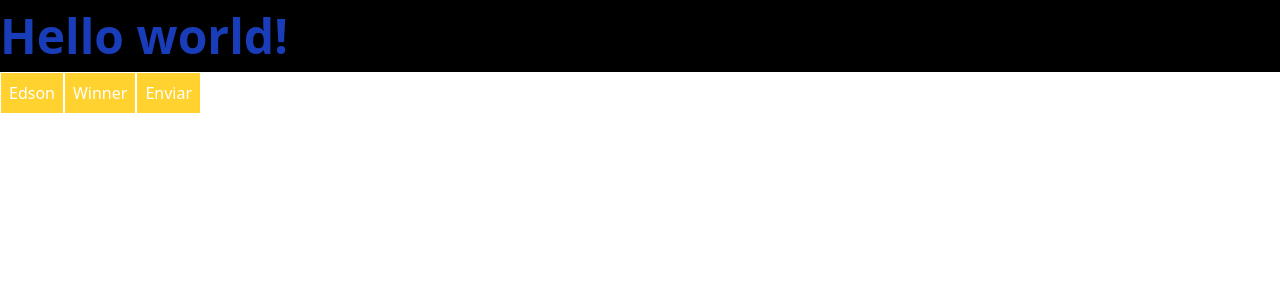
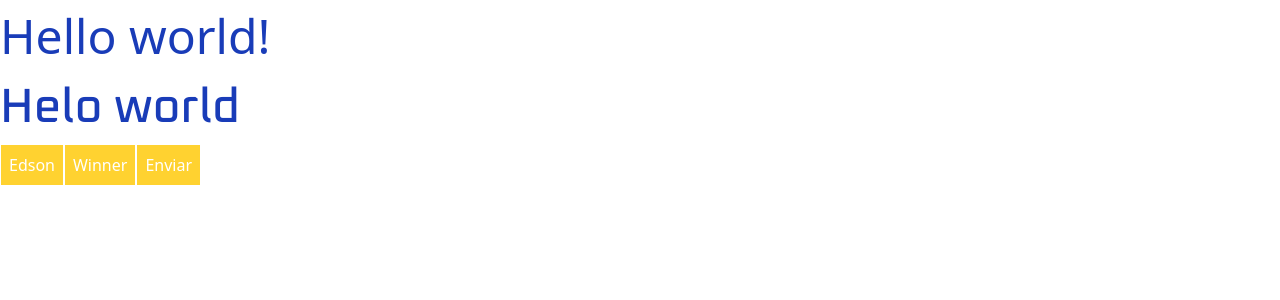
Before and after one commit to EdsonGaspar/envite-friends, a Next.js app: page / in a window 1280 px wide. Shown: the top 300 px of the page. Built offline with nearby package versions, Linux system fonts and the light colour scheme.

Commit message:
Configurado as fonts da site

```diff
--- a/src/app/globals.css
+++ b/src/app/globals.css
@@ -16,4 +16,7 @@
   --color-gray-700: #191d24;
   --color-gray-800: #13161b;
   --color-gray-900: #0f1216;
+
+  --font-heading: var(--font-oxanium);
+  --font-seans: var(--font-montserrat);
 }
--- a/src/app/layout.tsx
+++ b/src/app/layout.tsx
@@ -1,10 +1,23 @@
 import "./globals.css";
 import type { Metadata } from "next";
+import { Montserrat, Oxanium } from "next/font/google";
 
 export const metadata: Metadata = {
   title: "Envite Friends",
   description: "Send links to friends for envite them.",
 };
+
+const montserrat = Montserrat({
+  subsets: ["latin"],
+  weight: ["400", "600"],
+  variable: "--font-montserrat",
+});
+
+const oxanium = Oxanium({
+  subsets: ["latin"],
+  weight: ["500", "600"],
+  variable: "--font-oxanium",
+});
 
 export default function RootLayout({
   children,
@@ -12,7 +25,7 @@ export default function RootLayout({
   children: React.ReactNode;
 }>) {
   return (
-    <html lang="pt">
+    <html lang="pt" className={`${montserrat.variable} ${oxanium.variable}`}>
       <body>{children}</body>
     </html>
   );
--- a/src/app/page.tsx
+++ b/src/app/page.tsx
@@ -3,9 +3,8 @@ import { Button } from "@/components/button";
 export default function Home() {
   return (
     <main>
-      <div className="text-5xl text-blue-800 bg-black font-black py-3">
-        Hello world!
-      </div>
+      <div className="text-5xl text-blue-800 py-3">Hello world!</div>
+      <h1 className="font-heading text-5xl text-blue-800 py-3">Helo world</h1>
       <Button text="Edson" />
       <Button text="Winner" />
       <Button />
```
